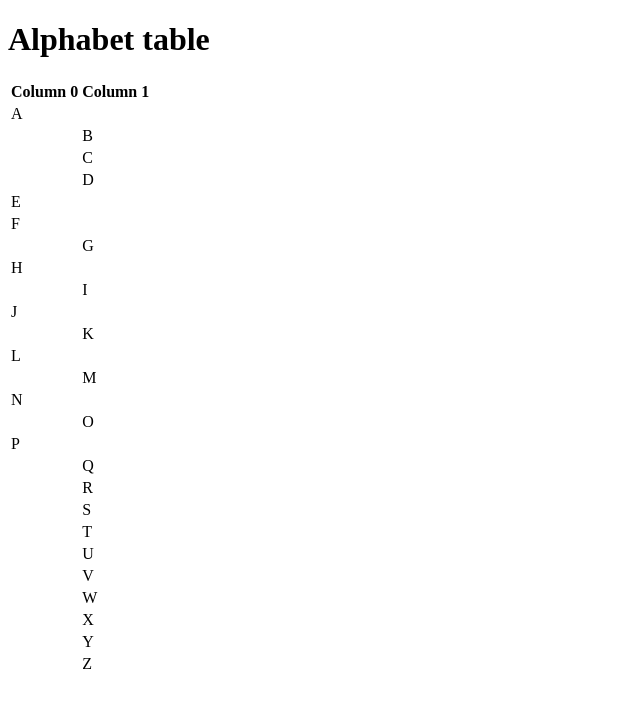
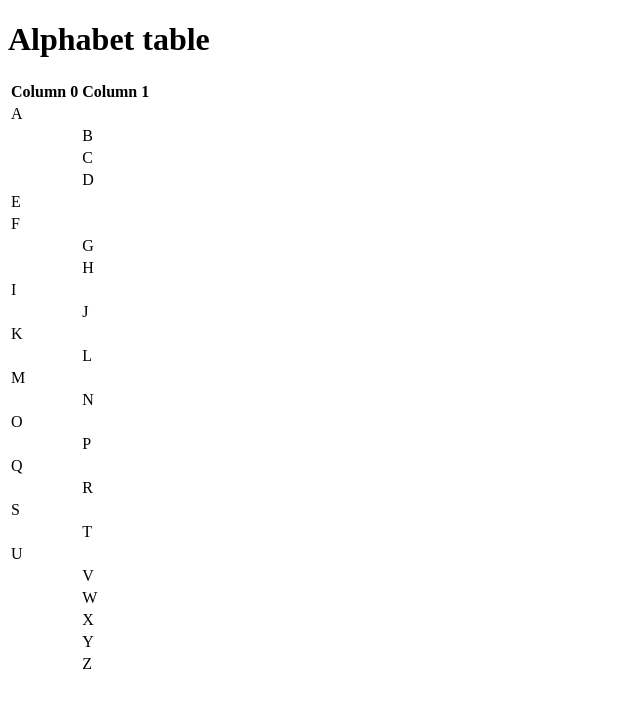
Before and after one commit to comp426-2022-spring/a00-rohanshankar, a website: page index.html in a window 1280 px wide. Shown: the whole page, without its empty margins (0-640 px from the left). Drawn offline with Linux system fonts and the light colour scheme.

Commit message:
Adjustment

```diff
--- a/index.html
+++ b/index.html
@@ -37,46 +37,46 @@
                         <td></td><td>G</td>
                     </tr>
                     <tr>
-    					<td>H</td><td></td>
+                        <td></td><td>H</td>
                     </tr>
                     <tr>
-    					<td></td><td>I</td>
+                        <td>I</td><td></td>
                     </tr>
                     <tr>
-    					<td>J</td><td></td>
+                        <td></td><td>J</td>
                     </tr>
                     <tr>
-    					<td></td><td>K</td>
+                        <td>K</td><td></td>
                     </tr>
                     <tr>
-    					<td>L</td><td></td>
+                        <td></td><td>L</td>
                     </tr>
                     <tr>
-    					<td></td><td>M</td>
+                        <td>M</td><td></td>
                     </tr>
                     <tr>
-    					<td>N</td><td></td>
+                        <td></td><td>N</td>
                     </tr>
                     <tr>
-    					<td></td><td>O</td>
+                        <td>O</td><td></td>
                     </tr>
                     <tr>
-    					<td>P</td><td></td>
+                        <td></td><td>P</td>
                     </tr>
                     <tr>
-    					<td></td><td>Q</td>
+                        <td>Q</td><td></td>
                     </tr>
                     <tr>
                         <td></td><td>R</td>
                     </tr>
                     <tr>
-    					<td></td><td>S</td>
+                        <td>S</td><td></td>
                     </tr>
                     <tr>
                         <td></td><td>T</td>
                     </tr>
                     <tr>
-    					<td></td><td>U</td>
+                        <td>U</td><td></td>
                     </tr>
                     <tr>
                         <td></td><td>V</td>
```
Lines whose indentation alone changed are shown as unchanged.
